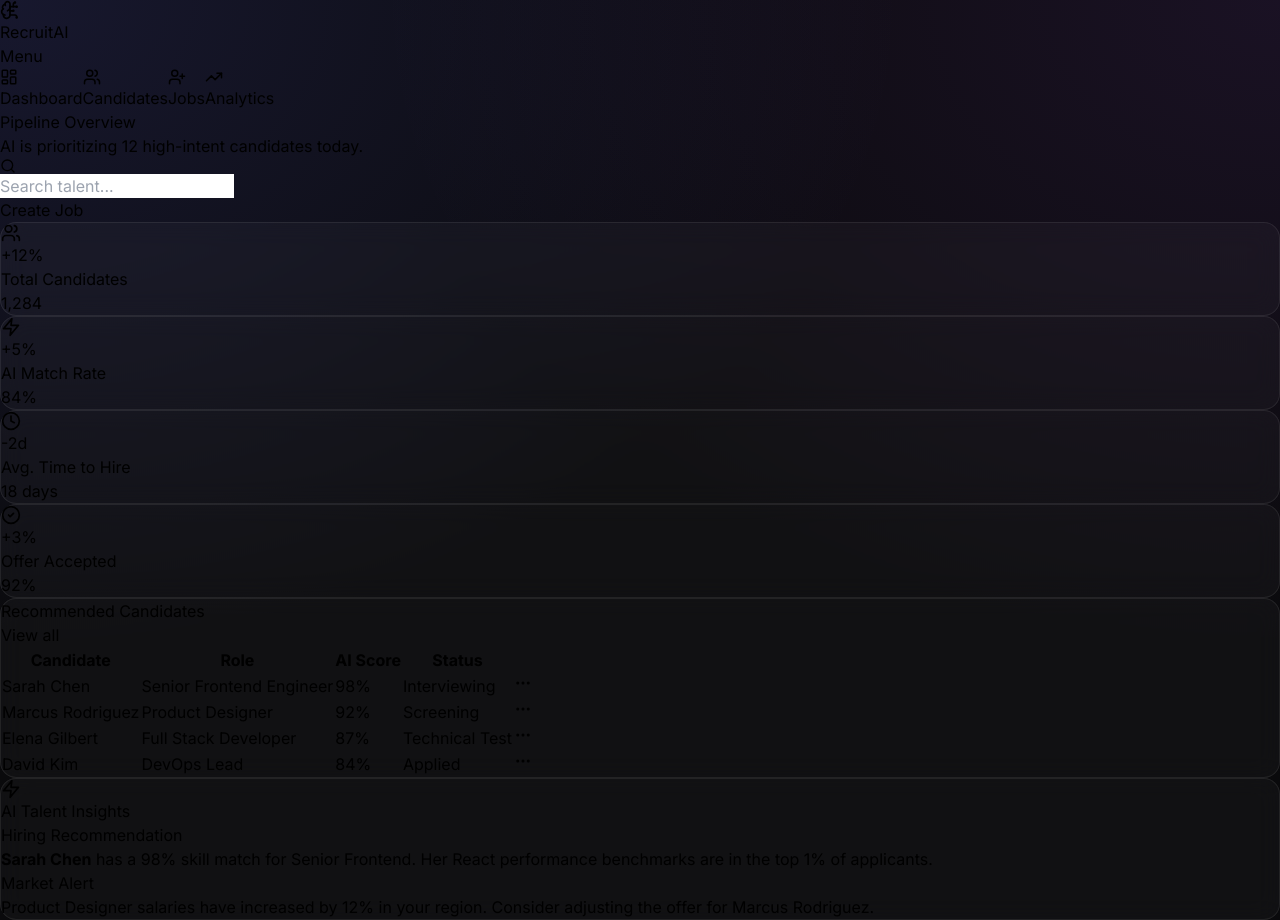
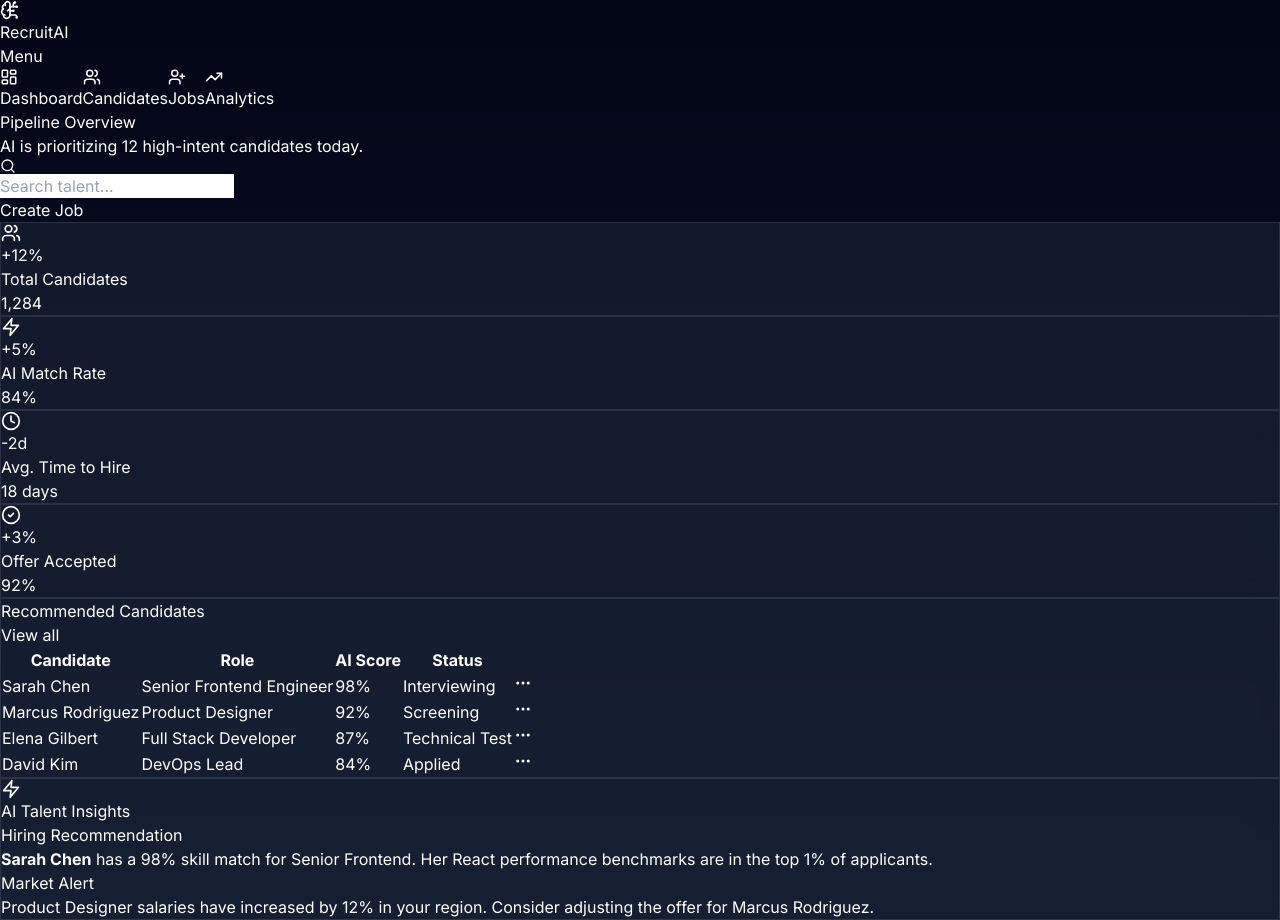
Before and after one commit to dataandai/ai-saas-dashboard-for-recruitment-poc, a Next.js app: page / in a window 1280 px wide. Built offline with nearby package versions, Linux system fonts and the light colour scheme.

Commit message:
Initial POC scaffold generated by compAI

```diff
--- a/app/globals.css
+++ b/app/globals.css
@@ -3,21 +3,24 @@
 @tailwind utilities;
 
 :root {
-  --background: 0 0% 3.9%;
-  --foreground: 0 0% 98%;
+  --foreground-rgb: 255, 255, 255;
+  --background-start-rgb: 2, 6, 23;
+  --background-end-rgb: 15, 23, 42;
 }
 
 body {
-  background-color: #0a0a0c;
-  background-image:
-    radial-gradient(at 0% 0%, rgba(99, 102, 241, 0.15) 0px, transparent 50%),
-    radial-gradient(at 100% 0%, rgba(168, 85, 247, 0.1) 0px, transparent 50%);
+  color: rgb(var(--foreground-rgb));
+  background: linear-gradient(
+      to bottom,
+      transparent,
+      rgb(var(--background-end-rgb))
+    )
+    rgb(var(--background-start-rgb));
   min-height: 100vh;
 }
 
 .glass-card {
-  background: rgba(255, 255, 255, 0.03);
+  background: rgba(30, 41, 59, 0.5);
   backdrop-filter: blur(12px);
-  border: 1px solid rgba(255, 255, 255, 0.08);
-  border-radius: 16px;
+  border: 1px solid rgba(255, 255, 255, 0.1);
 }
```
